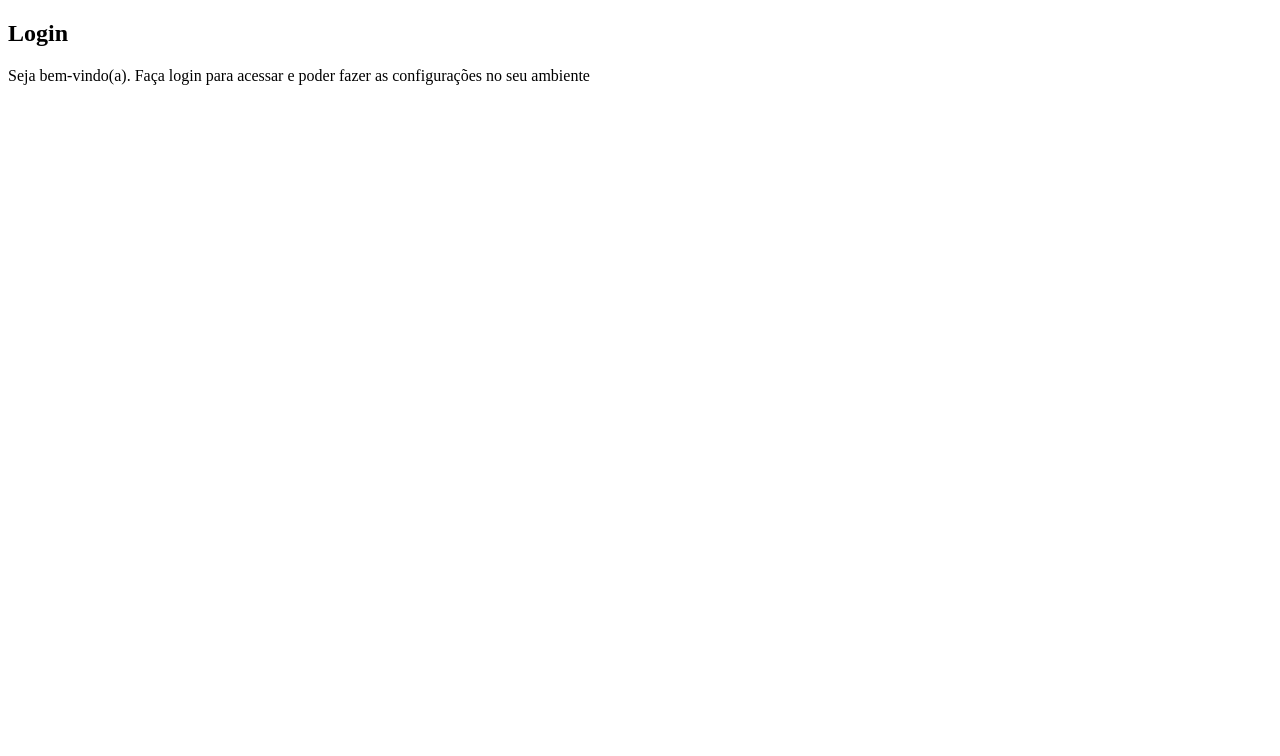
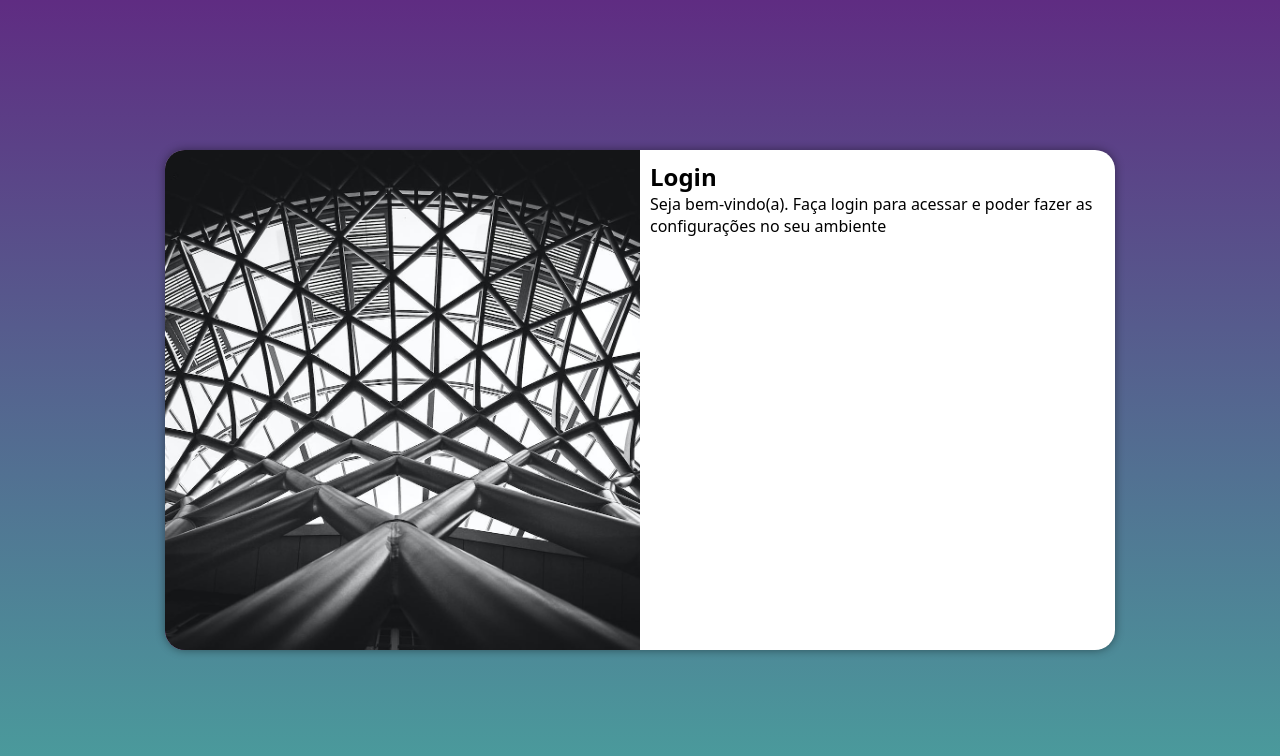
Before and after one commit to diegoramosds/projeto-login, a plain HTML site: page index.html in a window 1280 px wide. Drawn offline with Linux system fonts and the light colour scheme.

Commit message:
atualização do projeto media query

```diff
--- /dev/null
+++ b/estilos/media-query.css
@@ -0,0 +1,58 @@
+@charset "UTF-8";
+
+@media screen and (min-width: 768px) and (max-width:992px) {
+
+    body{
+        background-image: linear-gradient(to top, #49a09d,  #5f2c82);
+
+    }
+
+    section#login{
+        width: 80vw;
+
+    }
+    section#login > div#imagem{
+      float: left;
+      width: 30%;
+      height: 100%;
+
+
+    }
+
+}
+
+section#login > div#formulario{
+    float: right;
+    width: 70%;
+}
+
+
+
+@media screen and (min-width:992px) {
+
+    body{
+        background-image: linear-gradient(to top, #49a09d,  #5f2c82);
+
+    }
+    section#login{
+
+        width: 950px;
+
+    }
+
+
+    section#login > div#imagem{
+        float: left;
+        width: 50%;
+        height: 100%;
+
+    }
+
+    section#login > div#formulario{
+        float: right;
+        width: 50%;
+
+    }
+
+
+}
--- a/estilos/style.css
+++ b/estilos/style.css
@@ -4,5 +4,59 @@
 /* paleta de cores
 
 verde- #49a09d
-lilas- 5f2c82
+lilas- #5f2c82
 */
+
+*{
+    font-family: system-ui, -apple-system, BlinkMacSystemFont, 'Segoe UI', Roboto, Oxygen, Ubuntu, Cantarell, 'Open Sans', 'Helvetica Neue', sans-serif;
+        padding: 0px;
+        margin: 0px;
+        box-sizing: border-box;
+
+
+}
+body, html{
+    background-color: #5f2c82;
+    height: 100vh;
+    width: 100vw;
+}
+
+main{
+    position: relative;
+    height: 100vh;
+    width: 100vw;
+
+}
+
+section#login{
+    position: absolute;
+    top: 50%;
+    left: 50%;
+    transform: translate(-50% , -50%);
+    background-color: white;
+    box-shadow: 0px 0px 10px rgba(0, 0, 0, 0.433);
+    width: 250px;
+    height: 500px;
+    border-radius: 20px;
+    overflow: hidden;
+
+    transition: width 0.3s, heigth 0.3s;
+    transition-timing-function: ease;
+
+}
+
+
+section#login > div#imagem{
+    background:#5f2c82 url(../imagens/pexels-photo-175771.jpeg) no-repeat;
+    background-size: cover;
+    background-position: center center;
+    height: 200px;
+    display: block;
+
+}
+
+section#login > div#formulario{
+ display: block;
+ padding: 10px ;
+
+}
--- a/index.html
+++ b/index.html
@@ -5,12 +5,13 @@
     <meta name="viewport" content="width=device-width, initial-scale=1.0">
     <title>Login</title>
     <link rel="stylesheet" href="estilos/style.css">
+    <link rel="stylesheet" href="estilos/media-query.css">
 </head>
 <body>
 
     <main>
         <section id="login" >
-           <div id="imaggem">
+           <div id="imagem">
 
            </div>
            <div id="formulario">
```
Also changed, not shown: imagens/pexels-photo-175771.jpeg (added).
